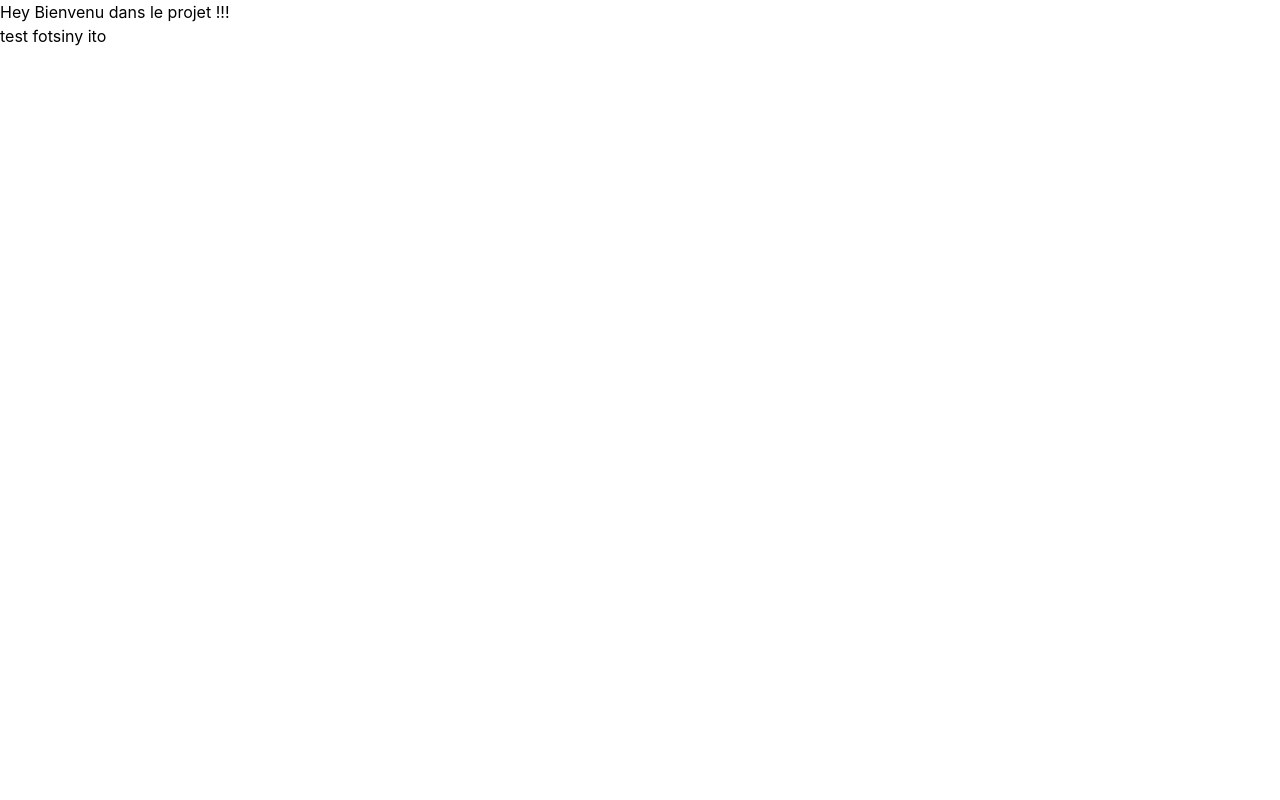
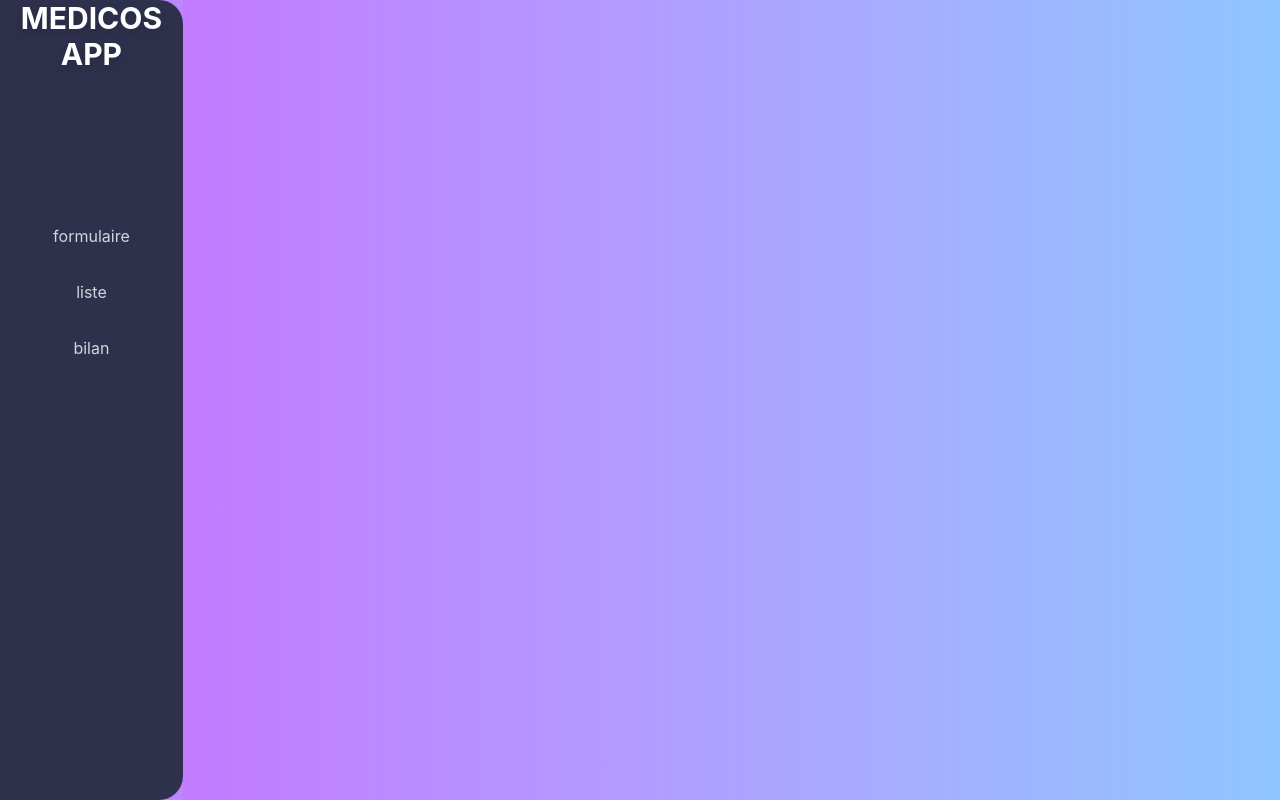
Before and after one commit to landry-geek/Medicos_Gestion, a Vue app in the folder frontend/: page / in a window 1280 px wide. Built offline with nearby package versions, Linux system fonts and the light colour scheme; no server answers.

Commit message:
creating of the side bar

```diff
--- a/frontend/src/views/HomeView.vue
+++ b/frontend/src/views/HomeView.vue
@@ -1,12 +1,36 @@
-<script setup>
+<template>
+    <div class="bg-gradient-to-r from-purple-400 to-blue-300 w-screen h-screen flex justify-between">
+        <div class="bg-gray-800/90 w-50 h-screen rounded-tr-3xl rounded-br-3xl">
+            <h1 class="text-center  text-white text-3xl font-bold drop-shadow-lg">MEDICOS APP</h1>
 
+            <div class="text-center space-y-2 pt-35" >
+            <div class="px-4 py-3 text-gray-300 hover:text-white hover:bg-white/10 rounded-lg transition duration-200 cursor-pointer">formulaire</div>
+            <div class="px-4 py-3 text-gray-300 hover:text-white hover:bg-white/10 rounded-lg transition duration-200 cursor-pointer">liste</div>
+            <div class="px-4 py-3 text-gray-300 hover:text-white hover:bg-white/10 rounded-lg transition duration-200 cursor-pointer">bilan</div>
+
+            </div>
+        </div>
+
+
+
+
+        <div class="bg-gradient-to-r from-purple-400 to-blue-300  w-300 h-screen">
+            <h1></h1>
+        </div>
+    </div>
+
+</template>
+
+<script>
+export default {
+    setup () {
+
+
+        return {}
+    }
+}
 </script>
 
-<template>
-    <div>
-        <h1>Hey Bienvenu dans le projet !!! </h1>
-        <div>test fotsiny ito</div>
-    </div>
-</template>
+<style lang="scss" scoped>
 
-<style scoped></style>
+</style>
```
Also changed, not shown: frontend/src/views/prestdiag.vue (added).
